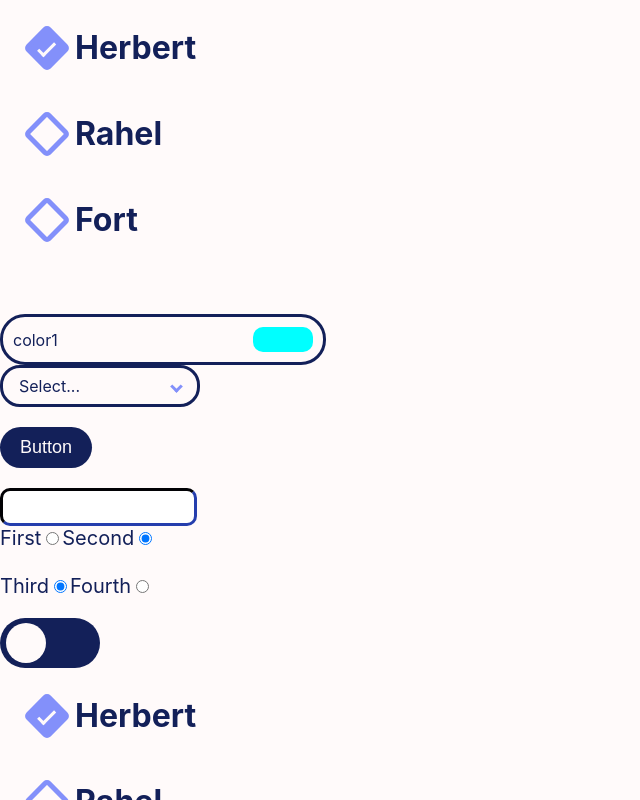
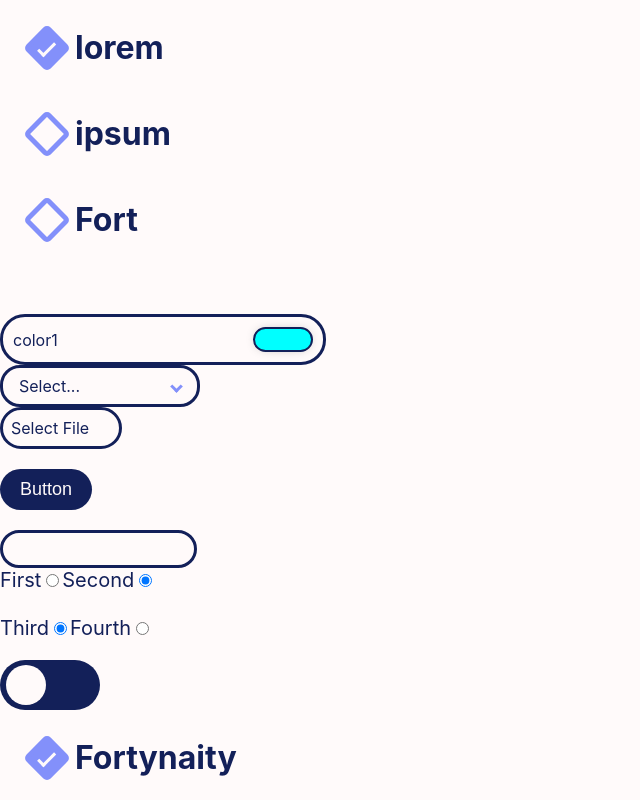
Before and after one commit to lucaskronlachner/installations-tool-infoniqa, a React (Create React App) app in the folder infoniqa-installation-tool/: page / in a window 1280 px wide. Shown: the top 800 px of the page, without its empty margins (0-640 px from the left). Built offline with nearby package versions, Linux system fonts and the light colour scheme.

Commit message:
kdot dropped :o

```diff
--- a/infoniqa-installation-tool/src/components/ColorPicker Component/ColorPickerComp.js
+++ b/infoniqa-installation-tool/src/components/ColorPicker Component/ColorPickerComp.js
@@ -37,6 +37,12 @@ class ColorPickerComp extends React.Component {
             setPickerColorFromRGB(rgb, doc)
         }
         this.inputR.current.onchange = pickerRGBChangeEvent
+        this.inputG.current.onchange = pickerRGBChangeEvent
+        this.inputB.current.onchange = pickerRGBChangeEvent
+
+        this.inputR.current.value = 255
+        this.inputG.current.value = 255
+        this.inputB.current.value = 255
 
         let ctx = pickerCanvas.getContext('2d')
         function drawCircle() {
@@ -146,23 +152,29 @@ class ColorPickerComp extends React.Component {
         pickerCanvas.onmousedown = (e) => {
             setPickerColor(e.pageX, e.pageY, this.pickerIndicator.current, this)
             dragging = true
+            this.pickerIndicator.current.classList.add('picking')
         }
         pickerCanvas.onmousemove = (e) => {
-            if (dragging)
+            if (dragging){
                 setPickerColor(e.pageX, e.pageY, this.pickerIndicator.current, this)
+            }
         }
         document.onmouseup = (e) => {
+            this.pickerIndicator.current.classList.remove('picking')
             dragging = false
         }
         function setPickerColorFromRGB(rgb, doc) {
+            let boundsPicker = doc.pickerIndicator.current.getBoundingClientRect()
             let [hue, sat, val] = rgb2Hsv(rgb[0], rgb[1], rgb[2])
-            let [x, y] = polar2xy(sat * radiusPicker, hue)
-            doc.pickerIndicator.current.style.left = `${x}px`
-            doc.pickerIndicator.current.style.top = `${y}px`
+            console.log(sat, hue);
+            let [x, y] = polar2xy(sat * radiusPicker, hue * 360)
+            doc.pickerIndicator.current.style.left = `${x / 2 + radiusPicker / 2 - boundsPicker.width / 2}px`
+            doc.pickerIndicator.current.style.top = `${y / 2 + radiusPicker / 2 - boundsPicker.height / 2}px`
+            doc.pickerIndicator.current.style.backgroundColor = `rgb(${rgb[0]}, ${rgb[1]}, ${rgb[2]})`
         }
-        function setPickerColor(pageX, pageY, pickerElement, doc) {
+        let boundsPicker = this.pickerIndicator.current.getBoundingClientRect()
+        function setPickerColor(pageX, pageY, pickerElement) {
             let bounds = pickerCanvas.getBoundingClientRect()
-            let boundsPicker = pickerElement.getBoundingClientRect()
 
             let x = pageX - window.scrollX - bounds.left
             let y = pageY - window.scrollY - bounds.top
@@ -179,6 +191,7 @@ class ColorPickerComp extends React.Component {
             doc.inputG.current.value = rgb[1]
             doc.inputB.current.value = rgb[2]
         }
+        setPickerColorFromRGB([255,255,255], this)
     }
     render() {
         return (
--- a/infoniqa-installation-tool/src/components/ColorPicker Component/ColorPickerStyle.css
+++ b/infoniqa-installation-tool/src/components/ColorPicker Component/ColorPickerStyle.css
@@ -17,11 +17,20 @@
     margin: 0;
 }
 .color-picker-button .selected-color {
+    box-sizing: border-box;
     width: 60px;
     height: 25px;
     background-color: aqua;
     margin-left: 15px;
-    border-radius: 10px;
+    border-radius: 25px;
+    border: 2px var(--oxford-blue) solid;
+    -webkit-box-shadow: 0px 0px 12px -5px rgba(0,0,0,0.43);
+    box-shadow: 0px 0px 12px -5px rgba(0,0,0,0.43);
+    transition: border 0.05s linear;
+    cursor: pointer;
+}
+.color-picker-button .selected-color:hover {
+    border: 2px var(--cornflower-blue) solid;
 }
 .color-canvas-relative-container {
     position: relative;
@@ -30,12 +39,12 @@
     box-sizing: border-box;
     width: 100%;
     position: absolute;
-    bottom: 0;
+    bottom: 20px;
     padding: 30px 15px;
-    background-color: white;
+    background-color: var(--snow-white);
     border-radius: 25px;
-    -webkit-box-shadow: 0px 6px 30px -15px #13205940;
-    box-shadow: 0px 6px 30px -15px #13205940;
+    -webkit-box-shadow: 0px 0px 30px -15px #13205973;
+    box-shadow: 0px 0px 30px -15px #13205973;
 }
 .color-canvas-container {
     width: fit-content;
@@ -104,6 +113,7 @@
     pointer-events: all;
 }
 .color-canvas-container .color-picker-indicator {
+    display: flex;
     position: absolute;
     background-color: transparent;
     border: 2px var(--oxford-blue) solid;
@@ -112,4 +122,8 @@
     height: 15px;
     z-index: 10;
     pointer-events: none;
+    transition: transform 0.1s ease-out;
 }
+.color-canvas-container .color-picker-indicator.picking {
+    transform: scale(1.5);
+}
--- a/infoniqa-installation-tool/src/components/DropDown Component/DropDownStyle.css
+++ b/infoniqa-installation-tool/src/components/DropDown Component/DropDownStyle.css
@@ -28,6 +28,7 @@ body {
 }
 
 .dropdown div.dropdown-header {
+    transition: background 0.1s linear;
     display: flex;
     justify-content: space-between;
     align-items: center;
@@ -54,6 +55,7 @@ body {
   cursor: pointer;
 }
 .dropdown ul li {
+    transition: background 0.05s linear;
     box-sizing: border-box;
     clear: both;
     display: flex;
--- /dev/null
+++ b/infoniqa-installation-tool/src/components/FileUpload Component/FileUploadComp.js
@@ -0,0 +1,30 @@
+import React, { createRef } from 'react';
+import './FileUploadStyle.css';
+
+class FileUploadComp extends React.Component {
+
+    constructor(props) {
+        super(props)
+        this.fileSelect = React.createRef()
+    }
+
+    componentDidMount() {
+        this.fileSelect.current.onclick = () => {
+            let input = document.createElement('input');
+            input.type = 'file';
+            input.onchange = _ => {
+                // you can use this method to get file and perform respective operations
+                let files = Array.from(input.files);
+                this.fileSelect.current.innerHTML = files;
+            };
+            input.click();
+        }
+    }
+
+    render() {
+        return (
+            <div ref={this.fileSelect} class="selectFile">Select File</div>
+        )
+    }
+}
+export default FileUploadComp;
--- /dev/null
+++ b/infoniqa-installation-tool/src/components/FileUpload Component/FileUploadStyle.css
@@ -0,0 +1,14 @@
+.selectFile {
+    width: 100px;
+    background-color: var(--snow-white);
+    text-overflow: ellipsis;
+    padding: 8px;
+    border-radius: 25px;
+    border: 3px var(--oxford-blue) solid;
+    color: var(--oxford-blue);
+    cursor: pointer;
+    transition: background 0.1s linear;
+}
+.selectFile:hover {
+    background-color: var(--light-cornflower-blue);
+}
--- a/infoniqa-installation-tool/src/components/Text_Input/TextInputStyle.css
+++ b/infoniqa-installation-tool/src/components/Text_Input/TextInputStyle.css
@@ -1,18 +1,23 @@
 @import url("../../App.css");
 
 .inputField{
-    border-radius: 10px;
-    border-width: 3px;
+    border: none;
+    border: 3px var(--oxford-blue) solid;
+    border-radius: 25px;
     height: 30px;
-    border-color: var(--oxford-blue);
     color: var(--oxford-blue);
     font-weight: bold;
     padding-left: 10px;
+    transition: background 0.1s linear;
+    background-color: var(--snow-white);
 }
 .inputField:hover{
     background-color: var(--light-cornflower-blue);
 }
 
+.inputField:focus{
+    outline: none;
+}
 
 .txtInput_large {
     height: 30px;
--- a/infoniqa-installation-tool/src/index.js
+++ b/infoniqa-installation-tool/src/index.js
@@ -4,6 +4,7 @@ import './index.css';
 import Checkbox from './components/Checkbox/CheckboxComp';
 import reportWebVitals from './reportWebVitals';
 import ColorPickerComp from './components/ColorPicker Component/ColorPickerComp';
+import FileUploadComp from './components/FileUpload Component/FileUploadComp';
 import DropDownComp from './components/DropDown Component/DropDownComp';
 import Button from './components/Button/ButtonComp';
 import TextInputField from './components/Text_Input/TextInputComp';
@@ -14,16 +15,17 @@ import DatePickerComp from './components/DatePicker/DatePickerComp';
 
 ReactDOM.render(
   <React.StrictMode>
-    <Checkbox _ident={'1'} items={["Herbert", "Rahel", "Fort"]}/>
+    <Checkbox _ident={'1'} items={["lorem", "ipsum", "Fort"]}/>
     <ColorPickerComp pickerSize='150px'></ColorPickerComp>
-    <DropDownComp list={["moiga", "lol", "funny", "peepe", "yoo", "lasdjfölasjfd" ]}></DropDownComp>
+    <DropDownComp list={["mxngodazi", "wer?", "hot gfrogt", "funny", "yoo", "lasdjfölasjfd" ]}></DropDownComp>
+    <FileUploadComp></FileUploadComp>
     <br></br>
     <Button buttonStyle="btn--default--solid" buttonSize="btn--medium">Button</Button>
     <br></br>
     <TextInputField></TextInputField>
     <RadioComp/>
     <SwitchComp isOn={true}/>
-    <Checkbox _ident={'2'} items={["Herbert", "Rahel", "Fortnite"]}/>
+    <Checkbox _ident={'2'} items={["Fortynaity", "ela", "babaGEEEEEE"]}/>
     <DatePickerComp Year={2022} Month={3} ident={'1'}/>
   </React.StrictMode>,
 
```
Lines whose indentation alone changed are shown as unchanged.
